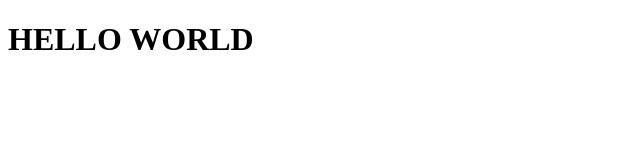
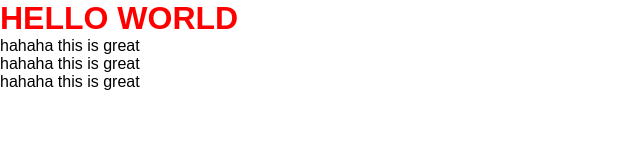
Before and after one commit to justinsalasdev/my-react-template, a plain HTML site: page index.html in a window 1280 px wide. Shown: the whole page, without its empty margins (0-640 px from the left). Drawn offline with Linux system fonts and the light colour scheme.

Commit message:
testing gitpod.io

```diff
--- /dev/null
+++ b/index.css
@@ -0,0 +1,22 @@
+
+
+
+*,
+*::before,
+*::after{
+    padding: 0;
+    margin:0;
+    box-sizing: inherit;
+}
+
+
+
+body{
+    box-sizing: border-box;
+    font-family: sans-serif
+}
+
+
+#heading {
+    color: red;
+}
--- a/index.html
+++ b/index.html
@@ -4,9 +4,16 @@
     <meta charset="UTF-8">
     <meta http-equiv="X-UA-Compatible" content="IE=edge">
     <meta name="viewport" content="width=device-width, initial-scale=1.0">
+    <script src="index.js" type="module"></script>
+    <link rel="stylesheet" href="index.css">
     <title>Document</title>
 </head>
 <body>
-    <h1>HELLO WORLD</h1>
+    <h1 id="heading">HELLO WORLD</h1>
+    <ul>
+        <li>hahaha this is great</li>
+        <li>hahaha this is great</li>
+        <li>hahaha this is great</li>
+    </ul>
 </body>
 </html>
--- /dev/null
+++ b/index.js
@@ -0,0 +1,4 @@
+
+
+const h1Node = document.getElementById('heading')
+console.log(h1Node)
```
Also changed, not shown: 1 other file.
